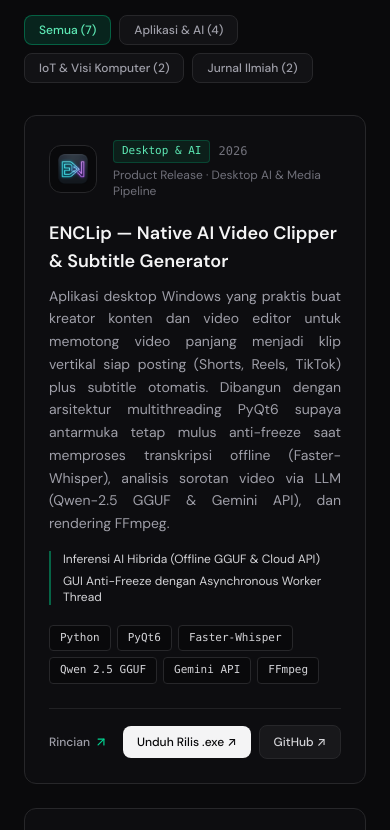
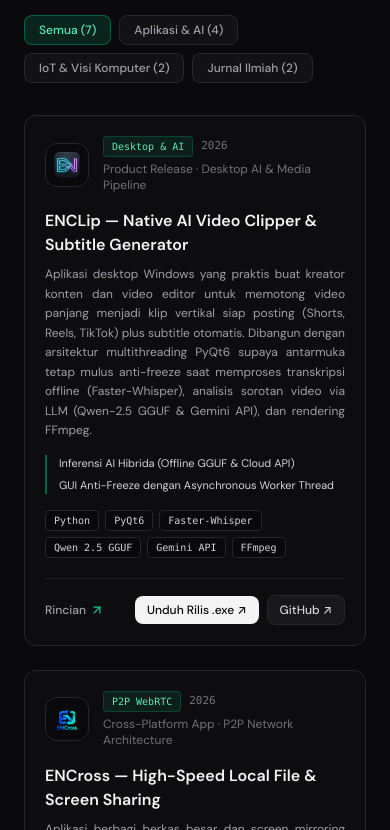
Before and after one commit to EdvanVPRoject/portofolio, a Next.js app: page / in a window 390 px wide. Shown: the part 3174-4004 px from the top of the page. Built offline with nearby package versions, Linux system fonts and the light colour scheme.

Commit message:
style: change featured projects to 3-column layout on desktop for compact balanced display

```diff
--- a/src/app/page.tsx
+++ b/src/app/page.tsx
@@ -913,31 +913,31 @@
 
           {/* Bento Row 1: Featured Software Applications */}
           {filteredApps.length > 0 && (
-            <div className="grid gap-6 md:grid-cols-2 lg:gap-7">
+            <div className="grid gap-6 sm:grid-cols-2 lg:grid-cols-3 lg:gap-6 xl:gap-7">
               {filteredApps.map((app) => (
                 <article
                   key={app.id}
-                  className="group relative flex flex-col justify-between overflow-hidden rounded-xl border border-zinc-800 bg-zinc-900/30 p-6 transition-all duration-300 hover:-translate-y-1 hover:border-emerald-500/35 hover:bg-zinc-900/60 hover:shadow-[0_12px_30px_-10px_rgba(16,185,129,0.12)]"
+                  className="group relative flex flex-col justify-between overflow-hidden rounded-xl border border-zinc-800 bg-zinc-900/30 p-5 sm:p-6 transition-all duration-300 hover:-translate-y-1 hover:border-emerald-500/35 hover:bg-zinc-900/60 hover:shadow-[0_12px_30px_-10px_rgba(16,185,129,0.12)]"
                 >
                   <div className="pointer-events-none absolute inset-x-0 top-0 h-[1px] bg-gradient-to-r from-transparent via-emerald-500/35 to-transparent opacity-0 transition-opacity duration-300 group-hover:opacity-100" />
                   <div>
-                    <div className="mb-5 flex items-start justify-between gap-4">
-                      <div className="flex items-center gap-4">
-                        <div className="relative flex h-12 w-12 shrink-0 items-center justify-center overflow-hidden rounded-xl border border-zinc-800 bg-zinc-950 p-2">
+                    <div className="mb-4 sm:mb-5 flex items-start justify-between gap-4">
+                      <div className="flex items-center gap-3.5">
+                        <div className="relative flex h-11 w-11 shrink-0 items-center justify-center overflow-hidden rounded-xl border border-zinc-800 bg-zinc-950 p-2">
                           <Image
                             src={app.image}
                             alt={app.title}
-                            width={40}
-                            height={40}
+                            width={36}
+                            height={36}
                             className="object-contain"
                           />
                         </div>
                         <div>
                           <div className="flex items-center gap-2">
-                            <span className="rounded border border-emerald-500/25 bg-emerald-500/10 px-2 py-0.5 font-mono text-[11px] text-emerald-300">
+                            <span className="rounded border border-emerald-500/25 bg-emerald-500/10 px-2 py-0.5 font-mono text-[10px] sm:text-[11px] text-emerald-300">
                               {app.badge}
                             </span>
-                            <span className="font-mono text-xs text-zinc-500">
+                            <span className="font-mono text-[11px] sm:text-xs text-zinc-500">
                               {app.year}
                             </span>
                           </div>
@@ -948,29 +948,29 @@
                       </div>
                     </div>
 
-                    <h3 className="text-lg font-semibold text-zinc-100 transition group-hover:text-emerald-300">
+                    <h3 className="text-base sm:text-lg font-semibold text-zinc-100 transition group-hover:text-emerald-300">
                       {app.title}
                     </h3>
 
-                    <p className="mt-2.5 text-sm leading-relaxed text-zinc-400 text-justify hyphens-auto">
+                    <p className="mt-2 text-xs sm:text-sm leading-relaxed text-zinc-400 text-justify hyphens-auto">
                       {app.description}
                     </p>
 
                     {/* Architectural Highlights */}
-                    <ul className="mt-4 space-y-1.5 border-l-2 border-emerald-500/50 pl-3">
+                    <ul className="mt-3.5 space-y-1.5 border-l-2 border-emerald-500/50 pl-3">
                       {app.highlights.map((item) => (
-                        <li key={item} className="text-xs text-zinc-300">
+                        <li key={item} className="text-[11px] sm:text-xs text-zinc-300">
                           {item}
                         </li>
                       ))}
                     </ul>
 
                     {/* Tech Stack Pills */}
-                    <div className="mt-5 flex flex-wrap gap-1.5">
+                    <div className="mt-4 flex flex-wrap gap-1.5">
                       {app.tech.map((t) => (
                         <span
                           key={t}
-                          className="rounded border border-zinc-800 bg-zinc-950 px-2.5 py-1 font-mono text-[11px] text-zinc-300"
+                          className="rounded border border-zinc-800 bg-zinc-950 px-2 py-0.5 font-mono text-[10px] sm:text-[11px] text-zinc-300"
                         >
                           {t}
                         </span>
@@ -979,7 +979,7 @@
                   </div>
 
                   {/* Card Footer Links */}
-                  <div className="mt-6 flex flex-wrap items-center justify-between gap-3 border-t border-zinc-800/80 pt-4">
+                  <div className="mt-5 flex flex-wrap items-center justify-between gap-3 border-t border-zinc-800/80 pt-4">
                     <button
                       type="button"
                       onClick={() => setActiveModalProject(app)}
@@ -995,7 +995,7 @@
                           href={link.url}
                           target="_blank"
                           rel="noreferrer"
-                          className={`rounded-lg px-3.5 py-2 text-xs font-medium transition ${
+                          className={`rounded-lg px-3 py-1.5 text-xs font-medium transition ${
                             link.primary
                               ? 'bg-zinc-100 text-zinc-950 hover:bg-emerald-400'
                               : 'border border-zinc-800 bg-zinc-900 text-zinc-300 hover:border-zinc-700 hover:text-zinc-100'
```
